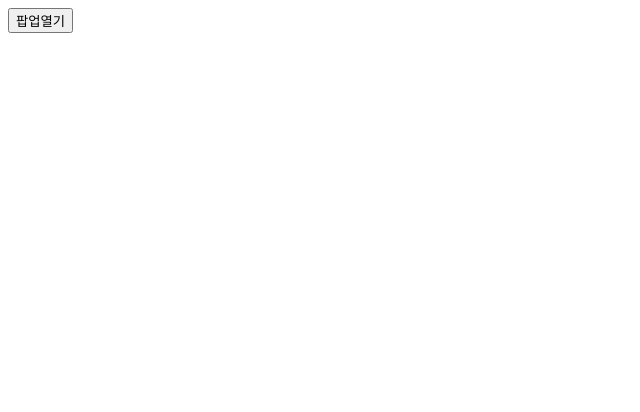
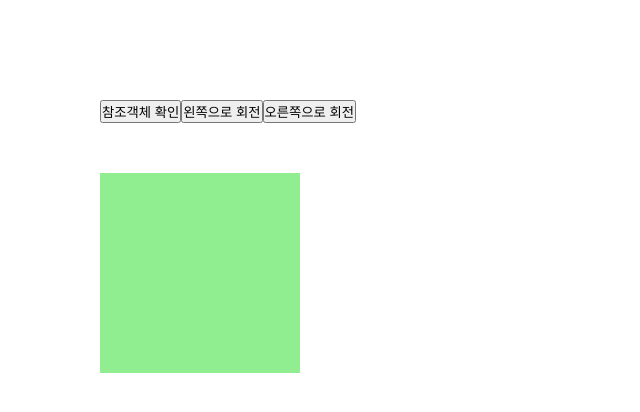
Before and after one commit to wknowpark797/react-basic, a React (Create React App) app: page / in a window 1280 px wide. Shown: the top 412 px of the page, without its empty margins (0-640 px from the left). Built offline with nearby package versions, Linux system fonts and the light colour scheme.

Commit message:
미션 코드 및 useRef 예제 추가

```diff
--- /dev/null
+++ b/src/App12.js
@@ -0,0 +1,70 @@
+// 미션) 좌우버튼 클릭시 45도씩 왼쪽, 오른쪽 회전되도록 모션 처리 (transition 활용)
+
+import './scss/style.scss';
+import { useState, useRef } from 'react';
+
+function App12() {
+	// document.querySelector 사용 불가
+	// App 컴포넌트가 호출된 후 article 요소가 동적으로 생성되는 구조이기 때문에 해당 구문에서 에러 발생
+	// 리액트 컴포넌트 안쪽에서 document.querySelector문을 사용하지 않는것을 추천
+	// 리액트에서 관리되고 있는 가상돔을 제어하는 것이 아닌 제어가 불가능한 리얼돔을 가져오기 때문
+	// const article = document.querySelector('article');
+
+	// 가상돔 요소가 담길 빈 참조객체를 미리 초기화
+	const article = useRef(null);
+	let [Num, setNum] = useState(0);
+
+	const prev = () => {
+		setNum(--Num);
+		article.current.style.transform = `rotate(${45 * Num}deg)`;
+	};
+	const next = () => {
+		setNum(++Num);
+		article.current.style.transform = `rotate(${45 * Num}deg)`;
+	};
+
+	return (
+		<div className='wrap2'>
+			<button
+				onClick={() => {
+					console.log(article);
+				}}
+			>
+				참조객체 확인
+			</button>
+			<button onClick={prev}>왼쪽으로 회전</button>
+			<button onClick={next}>오른쪽으로 회전</button>
+
+			{/* 참조하고 싶은 가상돔 요소를 useRef로 만든 참조객체와 연결 */}
+			<article ref={article}></article>
+		</div>
+	);
+}
+
+/*
+	function App12() {
+		const [Direction, setDirection] = useState('');
+
+		return (
+			<div className='wrap2'>
+				<button
+					onClick={() => {
+						setDirection('left');
+					}}
+				>
+					왼쪽으로 회전
+				</button>
+				<button
+					onClick={() => {
+						setDirection('right');
+					}}
+				>
+					오른쪽으로 회전
+				</button>
+				<article className={Direction}></article>
+			</div>
+		);
+	}
+*/
+
+export default App12;
--- a/src/Popup.js
+++ b/src/Popup.js
@@ -1,4 +1,5 @@
 import { useState, useEffect } from 'react';
+import './scss/style.scss';
 
 function Popup({ setIsPop }) {
 	const popStyle = {
@@ -16,6 +17,7 @@ function Popup({ setIsPop }) {
 	// 의존성 배열이 비어있는 useEffect문 (컴포넌트 생성을 캐치)
 	useEffect(() => {
 		console.log('Popup 컴포넌트 생성');
+		document.body.style.overflow = 'hidden';
 	}, []);
 
 	// 의존성 배열의 특정 state값이 등록되어있는 useEffect문 (컴포넌트의 특정 state값 변경을 캐치)
@@ -27,6 +29,7 @@ function Popup({ setIsPop }) {
 	useEffect(() => {
 		return () => {
 			console.log('컴포넌트 소멸');
+			document.body.style.overflow = 'auto';
 		};
 	}, []);
 
--- a/src/index.js
+++ b/src/index.js
@@ -11,13 +11,14 @@ import ReactDOM from 'react-dom';
 // import App8 from './App8';
 // import App9 from './App9';
 // import App10 from './App10';
-import App11 from './App11';
+// import App11 from './App11';
+import App12 from './App12';
 
 import { HashRouter } from 'react-router-dom';
 
 ReactDOM.render(
 	<HashRouter>
-		<App11 />
+		<App12 />
 	</HashRouter>,
 	document.getElementById('root')
 );
--- a/src/scss/style.scss
+++ b/src/scss/style.scss
@@ -52,3 +52,30 @@ img {
 		stroke-width: 5;
 	}
 }
+
+/*
+	// 생명주기 예제
+	body {
+		height: 3000px;
+		background: linear-gradient(to bottom, yellow, green, hotpink);
+	}
+*/
+
+.wrap2 {
+	padding: 100px;
+
+	article {
+		margin-top: 50px;
+		width: 200px;
+		height: 200px;
+		background: lightgreen;
+		transition: 0.5s;
+
+		&.left {
+			transform: rotate(-45deg);
+		}
+		&.right {
+			transform: rotate(45deg);
+		}
+	}
+}
```
